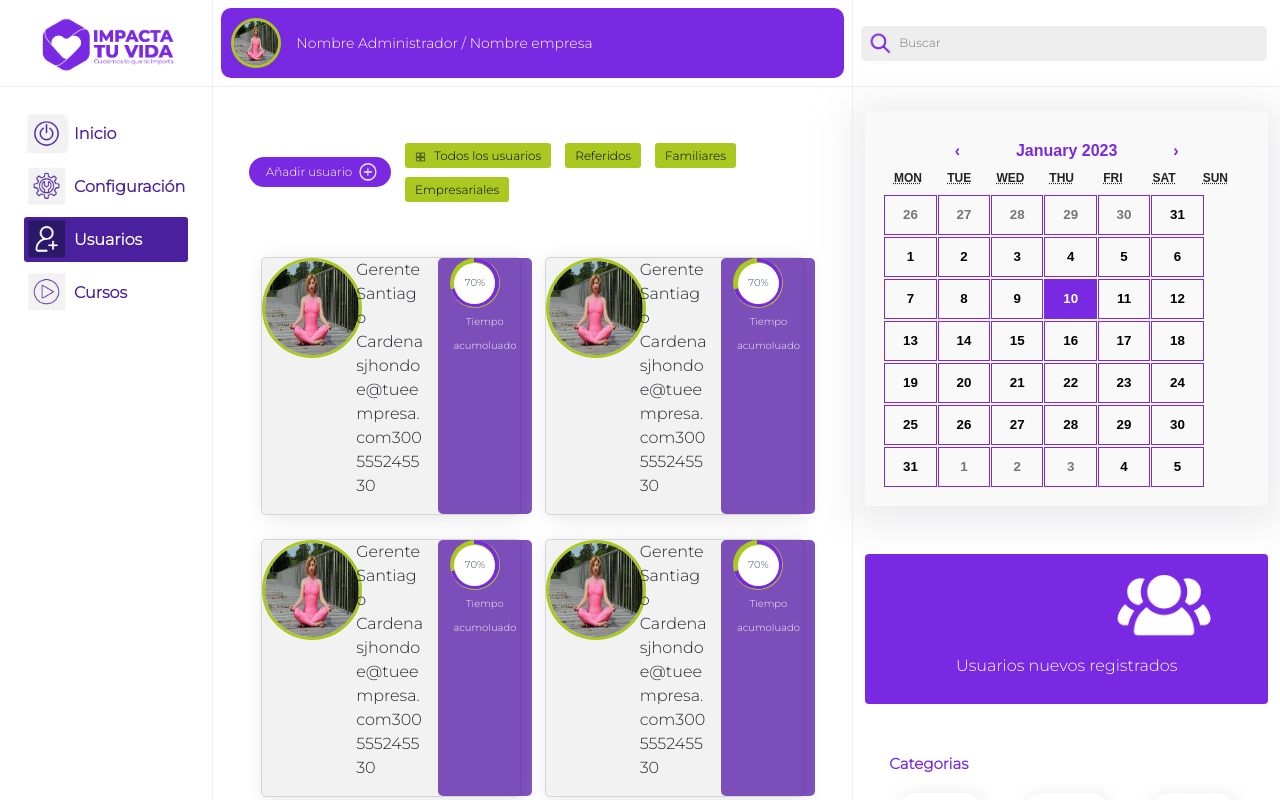
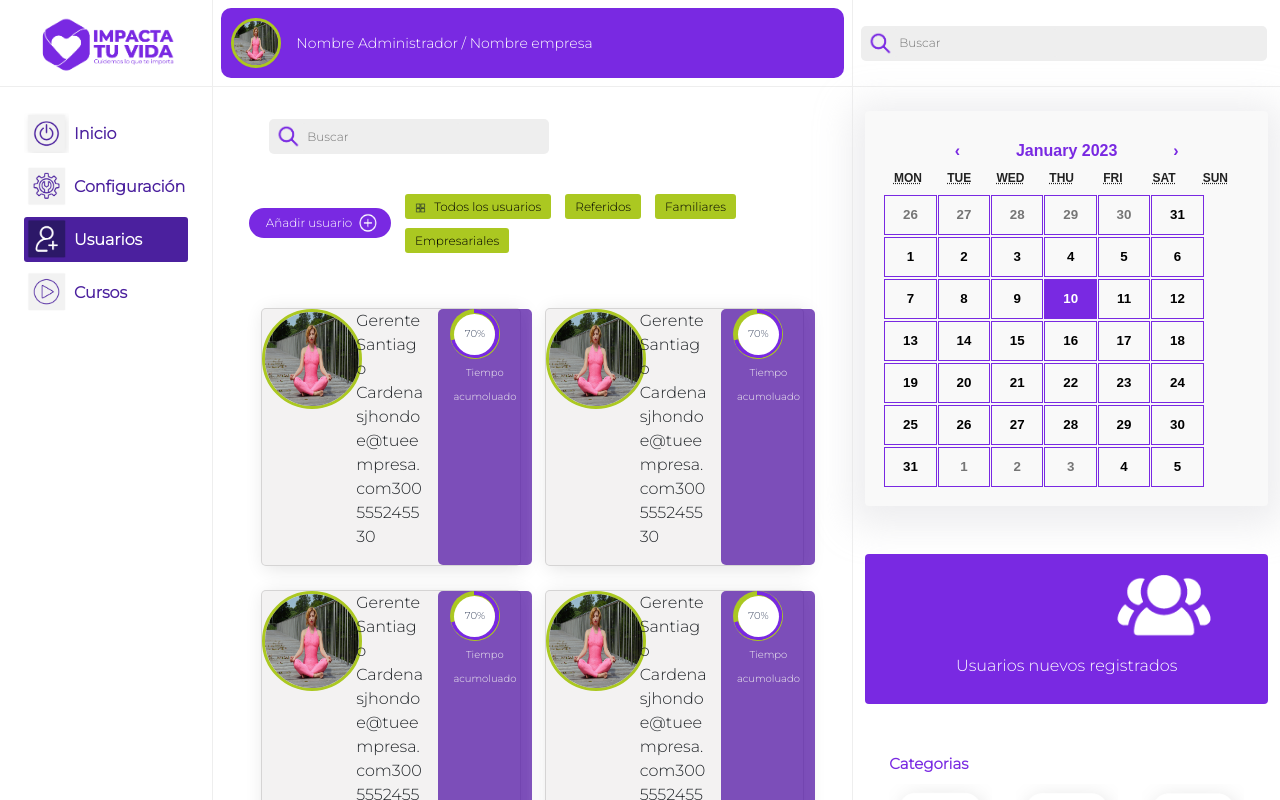
Before and after one commit to anfemoca19/proyecto_impacta, a React (Create React App) app: page /users in a window 1280 px wide. Shown: the top 800 px of the page. Built offline with nearby package versions, Linux system fonts and the light colour scheme.

Commit message:
se crea el input search  de pa pag user

```diff
--- a/src/components/Header/header.jsx
+++ b/src/components/Header/header.jsx
@@ -23,7 +23,7 @@ export default function Header() {
             <img className="icon-search" src={Icon_search} alt="icon-sarch" />
             {/* <input className="input-search" type="text" placeholder="Buscar" /> */}
             <Input
-              className="input-search border-0"
+              className="input-search-header border-0"
               type="text"
               placeholder="Buscar"
             ></Input>
--- a/src/components/UI/Input/input.jsx
+++ b/src/components/UI/Input/input.jsx
@@ -7,7 +7,7 @@ export default function Input({ children, typeInput, className, ...props }) {
   return (
     <div>
       <input
-        className={clsx(className, {
+        className={clsx("class-basic", className, {
           "input-primary": typeInput === "primary",
           "input-secondary": typeInput === "secondary",
         })}
--- a/src/components/UI/Input/input.scss
+++ b/src/components/UI/Input/input.scss
@@ -1,9 +1,11 @@
+
+.class-basic{
+  outline: none;
+}
 .styles-input {
   border-radius: 5px;
   border: 2px solid #7929e2;
 }
-
-
 
 .inputText {
   width: 100%;
@@ -17,6 +19,16 @@
 }
 
 
+.input-search-header {
+  border: none;
+  margin-right: 5px;
+  font-size: 12px;
+  color: #333;
+  background-color: #eee;
+  width: 100%;
+  padding: 5px;
+  border-radius: 3px;
+}
 .input-search {
   border: none;
   margin-right: 5px;
--- a/src/pages/Users/users.jsx
+++ b/src/pages/Users/users.jsx
@@ -14,6 +14,7 @@ import arrow_icon from "../../imagenes/icono-siguiente.png";
 import user_img from "../../imagenes/foto-perfil.jpg";
 import icon_boton_anterior from "../../imagenes/icono-boton-anterior.png";
 import icon_boton_siguiente from "../../imagenes/icono-boton-siguiente.png";
+import Icon_search from "../../imagenes/icono-buscador.png";
 import icon_plus_user from "../../imagenes/icono-anadir-usuarios.png";
 import icon_menu from "../../imagenes/icono-todos-los-usuarios.png";
 import { Link } from "react-router-dom";
@@ -81,6 +82,26 @@ export default function Users() {
       >
         <div className="container">
           <div>
+            <div
+              className={clsx(
+                "p-2 col-4 ",
+                styles["container-pricipal-search"]
+              )}
+            >
+              <div className={clsx(styles["container-search"])}>
+                <img
+                  className={clsx(styles["icon-search"])}
+                  src={Icon_search}
+                  alt="icon-sarch"
+                />
+                {/* <input className="input-search" type="text" placeholder="Buscar" /> */}
+                <Input
+                  className={clsx("border-0", styles["input-search"])}
+                  type="text"
+                  placeholder="Buscar"
+                ></Input>
+              </div>
+            </div>
             <div className="row mt-3 align-items-center">
               <div
                 className={clsx(
@@ -155,7 +176,7 @@ export default function Users() {
                 <img
                   src={arrow_icon}
                   alt=""
-                  className={clsx(styles["icon-arrow"])}
+                  className={clsx("me-3", styles["icon-arrow"])}
                 />
               </div>
             </div>
@@ -167,7 +188,7 @@ export default function Users() {
                 <Input className={"input-page"} />
               </div>
               <div className={clsx("col-3", {})}>
-                <span>de </span>
+                <span>de{userData.length}</span>
               </div>
               <div className={clsx("col-3 d-flex", {})}>
                 <img
--- a/src/pages/Users/users.module.scss
+++ b/src/pages/Users/users.module.scss
@@ -1,3 +1,31 @@
+.container-pricipal-search {
+  display: flex;
+  flex-direction: column;
+  justify-content: center;
+}
+.container-search {
+  display: flex;
+  background-color: #eee;
+  border-radius: 5px;
+  margin-right: 5px;
+  align-items: center;
+  height: 35px;
+  width: 280px;
+}
+.icon-search {
+  margin-left: 5px;
+  height: 25px;
+}
+
+.input-search {
+  border: none;
+  margin-right: 5px;
+  font-size: 12px;
+  color: #333;
+  background-color: #eee;
+  padding: 5px;
+  border-radius: 3px;
+}
 
 .container-anadir-usuario{
   background-color: #7929e2;
@@ -10,11 +38,15 @@
   display: flex;
   gap: 10px;
 }
+.icon-anadir-user{
+  height: 20px;
+}
 
 
 .container-styles-nextPage{
   background-color:#7929e2;
   border-radius:6px;
+  cursor: pointer;
   &:hover{
     color: white;
     background-color: #6f27cd;
@@ -25,10 +57,5 @@
   height: 25px;
 }
 .btn-img{
-  height: 20px;
+  height: 30px;
 }
-
-
-.icon-anadir-user{
-  height: 20px;
-}
```
